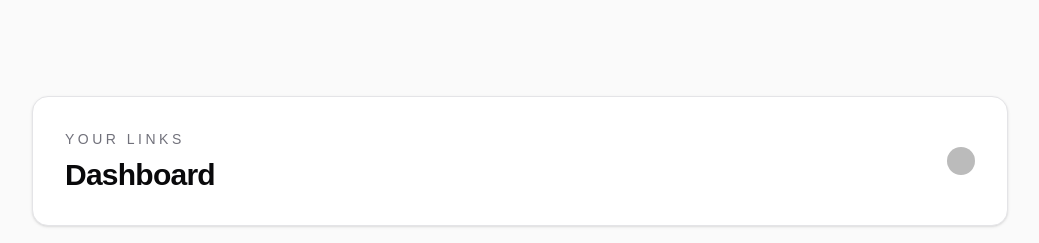
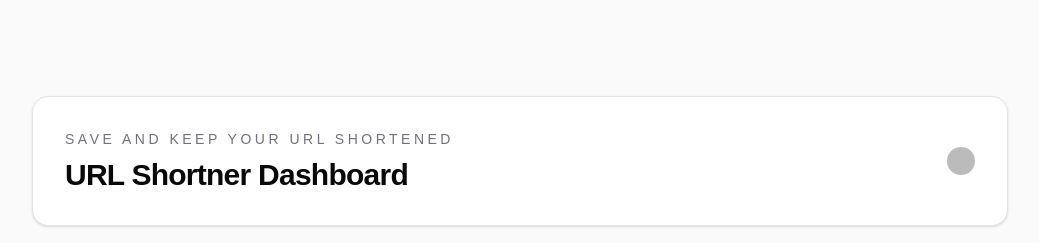
Before and after one commit to vkv2023/linkshortenurlproject, a Next.js app: page /dashboard in a window 1280 px wide. Shown: the top 243 px of the page, without its empty margins (120-1159 px from the left). Built offline with nearby package versions, Linux system fonts and the light colour scheme; no server answers; the database is empty; sample sign-in values are in the browser's storage; some icons are missing.

Commit message:
edited the header

```diff
--- a/app/dashboard/page.tsx
+++ b/app/dashboard/page.tsx
@@ -116,10 +116,10 @@ export default async function DashboardPage({ searchParams }: DashboardPageProps
         <div className="flex items-center justify-between rounded-2xl border border-zinc-200 bg-white p-8 shadow-sm dark:border-zinc-800 dark:bg-zinc-950">
           <div>
             <p className="text-sm font-medium uppercase tracking-[0.25em] text-zinc-500">
-              Your links
+              Save and keep your url shortened
             </p>
             <h1 className="mt-2 text-3xl font-semibold tracking-tight text-zinc-950 dark:text-zinc-50">
-              Dashboard
+              URL Shortner Dashboard
             </h1>
           </div>
           <UserButton />
```
